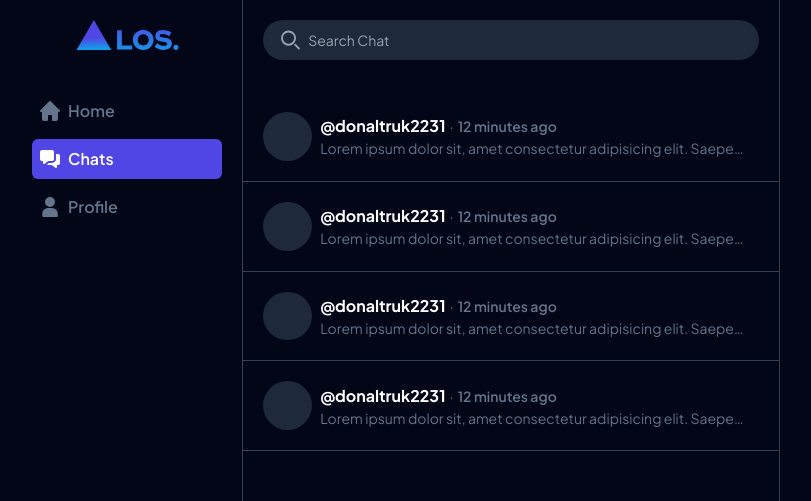
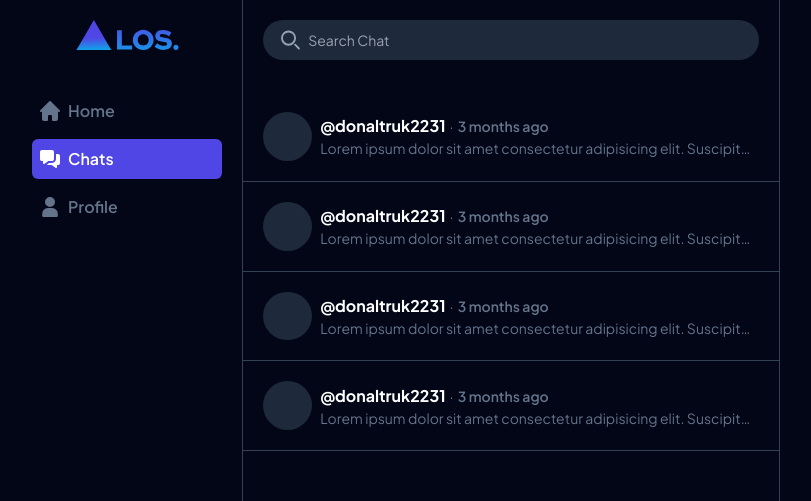
Before and after one commit to LeonardTarigan/final-project-rpl, a Next.js app: page /chat in a window 1280 px wide. Shown: the top 501 px of the page, without its empty margins (244-1055 px from the left). Built offline with nearby package versions, Linux system fonts and the light colour scheme.

Commit message:
[leo]: modifying chat profile card to be dynamic

```diff
--- a/src/app/chat/page.tsx
+++ b/src/app/chat/page.tsx
@@ -1,5 +1,14 @@
-import ChatProfileCard from "@/components/chat/chat-profile-card";
+import ChatProfileCard, {
+  IChatProfileCard,
+} from "@/components/chat/chat-profile-card";
 import SearchIcon from "@/components/icons/search-icon";
+
+const dummyData: IChatProfileCard = {
+  userName: "donaltruk2231",
+  timeStamp: new Date(2023, 7, 15, 12, 30, 0),
+  lastMessage:
+    "Lorem ipsum dolor sit amet consectetur adipisicing elit. Suscipit iusto recusandae velit repudiandae consequuntur reprehenderit perspiciatis mollitia vero molestias eius, consectetur adipisci eaque illum aut esse, aliquam culpa iste quam?",
+};
 
 function ChatPage() {
   return (
@@ -15,10 +24,10 @@ function ChatPage() {
         </div>
       </section>
       <section>
-        <ChatProfileCard />
-        <ChatProfileCard />
-        <ChatProfileCard />
-        <ChatProfileCard />
+        <ChatProfileCard {...dummyData} />
+        <ChatProfileCard {...dummyData} />
+        <ChatProfileCard {...dummyData} />
+        <ChatProfileCard {...dummyData} />
       </section>
     </main>
   );
--- a/src/app/page.tsx
+++ b/src/app/page.tsx
@@ -8,7 +8,7 @@ import { useLocation } from "@/hooks/useLocation";
 const dummyData: IHomePostCard = {
   name: "Donald Truck",
   userName: "donaltruk2231",
-  timestamp: new Date(2023, 10, 27, 12, 30, 0),
+  timeStamp: new Date(2023, 10, 27, 12, 30, 0),
   description:
     "Lorem ipsum dolor sit amet consectetur adipisicing elit. Suscipit iusto recusandae velit repudiandae consequuntur reprehenderit perspiciatis mollitia vero molestias eius, consectetur adipisci eaque illum aut esse, aliquam culpa iste quam?",
   location: "FILKOM",
--- a/src/components/chat/chat-profile-card.tsx
+++ b/src/components/chat/chat-profile-card.tsx
@@ -1,22 +1,37 @@
-function ChatProfileCard() {
+import { formatRelativeTime } from "@/utils/global-functions/format-relative-time";
+import Link from "next/link";
+
+export interface IChatProfileCard {
+  userName: string;
+  timeStamp: Date;
+  lastMessage: string;
+  imageUrl?: string;
+}
+
+function ChatProfileCard({
+  userName,
+  timeStamp,
+  lastMessage,
+}: IChatProfileCard) {
   return (
-    <div className="flex items-center gap-2 border-b border-slate-700 p-5 text-sm text-slate-500">
+    <Link
+      href={"/chat/1"}
+      className="flex items-center gap-2 border-b border-slate-700 p-5 text-sm text-slate-500 transition-all duration-150 hover:bg-slate-900"
+    >
       <div className="basis-[10%]">
         <div className="aspect-square rounded-full bg-slate-800"></div>
       </div>
       <div className="flex basis-[90%] flex-col">
         <div className="flex items-center gap-1">
-          <h2 className="text-base font-bold text-white">@donaltruk2231 </h2>
+          <h2 className="text-base font-bold text-white">@{userName} </h2>
           <span> · </span>
-          <span className="font-semibold text-slate-500">12 minutes ago</span>
+          <span className="font-semibold text-slate-500">
+            {formatRelativeTime(timeStamp)}
+          </span>
         </div>
-        <p className="line-clamp-1">
-          Lorem ipsum dolor sit, amet consectetur adipisicing elit. Saepe dolore
-          nam repellendus quos itaque tempora suscipit mollitia, autem commodi.
-          Vero?
-        </p>
+        <p className="line-clamp-1">{lastMessage}</p>
       </div>
-    </div>
+    </Link>
   );
 }
 
--- a/src/components/home/post-card.tsx
+++ b/src/components/home/post-card.tsx
@@ -4,7 +4,7 @@ import MessageDotsIcon from "../icons/message-dots-icon";
 export interface IHomePostCard {
   name: string;
   userName: string;
-  timestamp: Date;
+  timeStamp: Date;
   location: string;
   description: string;
   imageUrl?: string;
@@ -13,7 +13,7 @@ export interface IHomePostCard {
 function HomePostCard({
   name,
   userName,
-  timestamp,
+  timeStamp,
   location,
   description,
 }: IHomePostCard) {
@@ -28,7 +28,7 @@ function HomePostCard({
           <span className="font-semibold text-slate-500">@{userName}</span>
         </div>
         <div className="font-semibold text-slate-500">
-          <span>{formatRelativeTime(timestamp)}</span>
+          <span>{formatRelativeTime(timeStamp)}</span>
           <span> · </span>
           <span>{location}</span>
         </div>
--- a/src/utils/global-functions/format-relative-time.tsx
+++ b/src/utils/global-functions/format-relative-time.tsx
@@ -5,15 +5,21 @@ export function formatRelativeTime(date: Date): string {
   );
 
   if (diffInSeconds < 60) {
-    return `${diffInSeconds} seconds ago`;
+    return `${diffInSeconds} second${diffInSeconds === 1 ? "" : "s"} ago`;
   } else if (diffInSeconds < 3600) {
     const minutes: number = Math.floor(diffInSeconds / 60);
-    return `${minutes} ${minutes === 1 ? "minute" : "minutes"} ago`;
+    return `${minutes} minute${minutes === 1 ? "" : "s"} ago`;
   } else if (diffInSeconds < 86400) {
     const hours: number = Math.floor(diffInSeconds / 3600);
-    return `${hours} ${hours === 1 ? "hour" : "hours"} ago`;
+    return `${hours} hour${hours === 1 ? "" : "s"} ago`;
+  } else if (diffInSeconds < 2592000) {
+    const days: number = Math.floor(diffInSeconds / 86400);
+    return `${days} day${days === 1 ? "" : "s"} ago`;
+  } else if (diffInSeconds < 31536000) {
+    const months: number = Math.floor(diffInSeconds / 2592000);
+    return `${months} month${months === 1 ? "" : "s"} ago`;
   } else {
-    const days: number = Math.floor(diffInSeconds / 86400);
-    return `${days} ${days === 1 ? "day" : "days"} ago`;
+    const years: number = Math.floor(diffInSeconds / 31536000);
+    return `${years} year${years === 1 ? "" : "s"} ago`;
   }
 }
```
